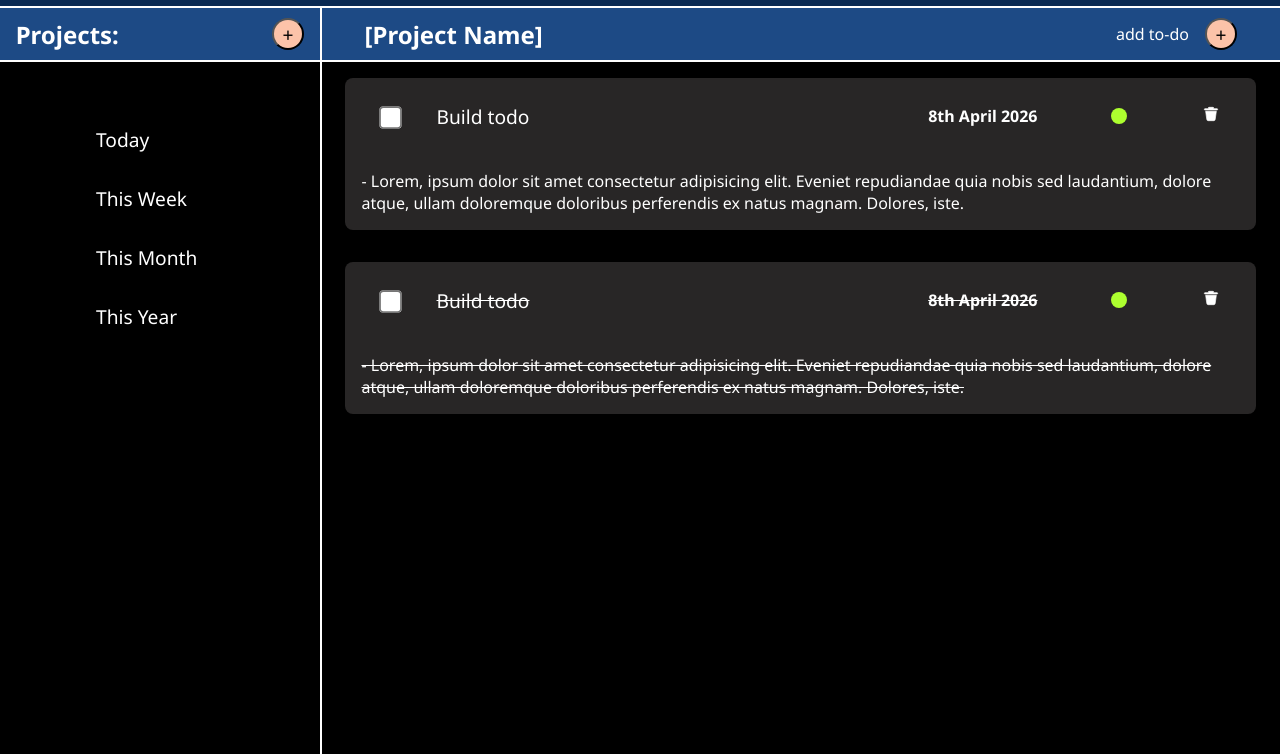
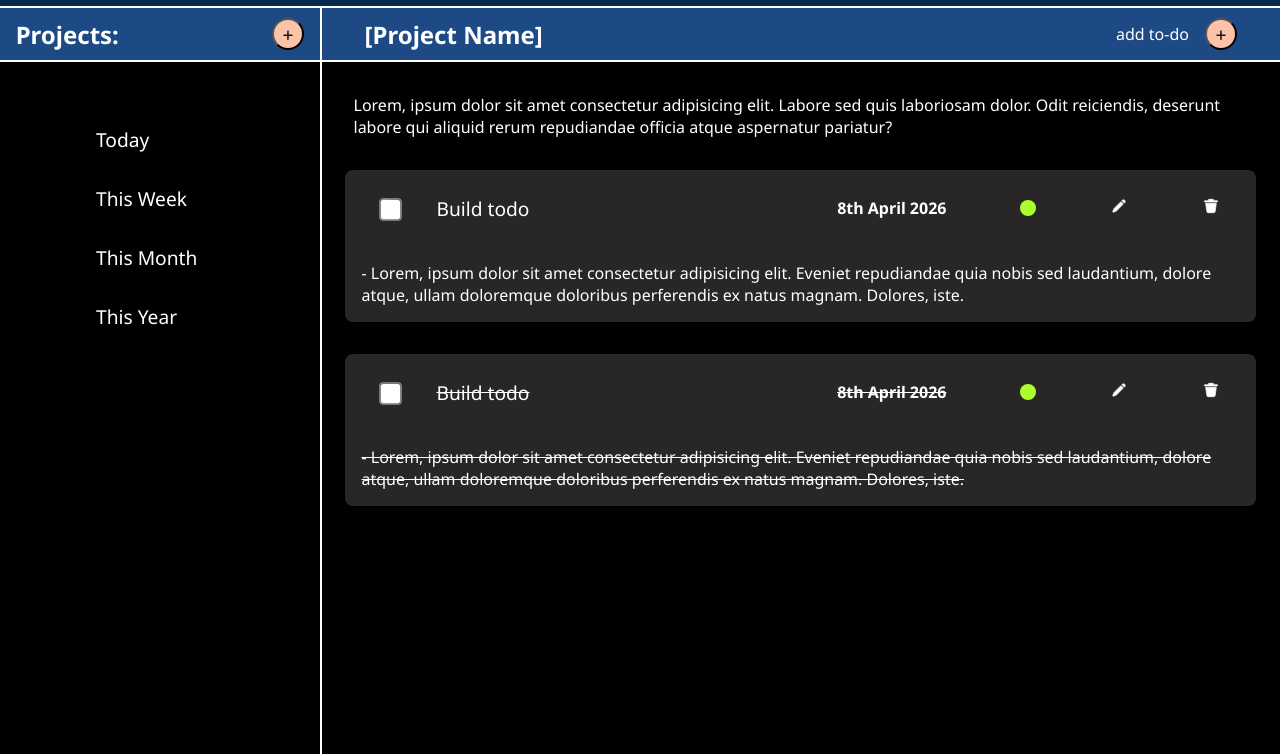
Before and after one commit to KanishqVerma/todo-app, a website built with webpack: page src/template.html in a window 1280 px wide. Shown: the part 56-810 px from the top of the page. Built offline with nearby package versions, Linux system fonts and the light colour scheme.

Commit message:
Add edit button on todo

```diff
--- a/src/styles.css
+++ b/src/styles.css
@@ -111,6 +111,10 @@ body{
     align-items: center;
 }
 
+.project-description{
+    padding: 2rem 2rem 1rem 2rem;
+}
+
 .main-content-card{
     background-color: rgb(40, 38, 38);
     width: 95%;
@@ -156,8 +160,8 @@ body{
 .todo-date{
     grid-row-start: 1;
     grid-row-end: 2;
-    grid-column-start: 7;
-    grid-column-end: 9;
+    grid-column-start: 6;
+    grid-column-end: 8;
     font-weight: bold;
 
     align-content: center;
@@ -168,14 +172,29 @@ body{
 .todo-priority{
     grid-row-start: 1;
     grid-row-end: 2;
-    grid-column-start: 9;
-    grid-column-end: 10;
+    grid-column-start: 8;
+    grid-column-end: 9;
     border-radius: 50%;
     background-color: greenyellow;
     width: 16px;
     height: 16px;
     justify-self: center;
     align-self: center;
+}
+
+.todo-edit{
+    grid-row-start: 1;
+    grid-row-end: 2;
+    grid-column-start: 9;
+    grid-column-end: 10;
+    justify-self: center;
+    align-self: center;
+}
+
+.todo-edit svg:hover{
+    color: var(--primary-blue);
+    stroke: var(--primary-blue);
+    transform: scale(1.2);
 }
 
 .todo-delete{
--- a/src/template.html
+++ b/src/template.html
@@ -32,6 +32,9 @@
                 <button class="add-button">+</button>
             </div>
             <div class="main-content-card-container">
+                <p class="project-description">
+                    Lorem, ipsum dolor sit amet consectetur adipisicing elit. Labore sed quis laboriosam dolor. Odit reiciendis, deserunt labore qui aliquid rerum repudiandae officia atque aspernatur pariatur?
+                </p>
                 <div class="main-content-card">
                     <div class="todo-checkbox">
                         <input type="checkbox">
@@ -44,6 +47,9 @@
                     </div>
                     <div class="todo-priority">
 
+                    </div>
+                    <div class="todo-edit">
+                        <svg width="16px" height="16px" viewBox="0 0 24 24" fill="currentColor" xmlns="http://www.w3.org/2000/svg" stroke="currentColor"><g id="SVGRepo_bgCarrier" stroke-width="0"></g><g id="SVGRepo_tracerCarrier" stroke-linecap="round" stroke-linejoin="round"></g><g id="SVGRepo_iconCarrier"><path fill-rule="evenodd" clip-rule="evenodd" d="m3.99 16.854-1.314 3.504a.75.75 0 0 0 .966.965l3.503-1.314a3 3 0 0 0 1.068-.687L18.36 9.175s-.354-1.061-1.414-2.122c-1.06-1.06-2.122-1.414-2.122-1.414L4.677 15.786a3 3 0 0 0-.687 1.068zm12.249-12.63 1.383-1.383c.248-.248.579-.406.925-.348.487.08 1.232.322 1.934 1.025.703.703.945 1.447 1.025 1.934.058.346-.1.677-.348.925L19.774 7.76s-.353-1.06-1.414-2.12c-1.06-1.062-2.121-1.415-2.121-1.415z" fill="currentColor"></path></g></svg>
                     </div>
                     <div class="todo-delete">
                         <svg fill="currentColor" width="16px" height="16px" viewBox="0 0 24 24" xmlns="http://www.w3.org/2000/svg" stroke="currentColor"><g id="SVGRepo_bgCarrier" stroke-width="0"></g><g id="SVGRepo_tracerCarrier" stroke-linecap="round" stroke-linejoin="round"></g><g id="SVGRepo_iconCarrier"><path d="M5.755,20.283,4,8H20L18.245,20.283A2,2,0,0,1,16.265,22H7.735A2,2,0,0,1,5.755,20.283ZM21,4H16V3a1,1,0,0,0-1-1H9A1,1,0,0,0,8,3V4H3A1,1,0,0,0,3,6H21a1,1,0,0,0,0-2Z"></path></g></svg>
@@ -64,6 +70,9 @@
                     </div>
                     <div class="todo-priority">
 
+                    </div>
+                    <div class="todo-edit">
+                        <svg width="16px" height="16px" viewBox="0 0 24 24" fill="currentColor" xmlns="http://www.w3.org/2000/svg" stroke="currentColor"><g id="SVGRepo_bgCarrier" stroke-width="0"></g><g id="SVGRepo_tracerCarrier" stroke-linecap="round" stroke-linejoin="round"></g><g id="SVGRepo_iconCarrier"><path fill-rule="evenodd" clip-rule="evenodd" d="m3.99 16.854-1.314 3.504a.75.75 0 0 0 .966.965l3.503-1.314a3 3 0 0 0 1.068-.687L18.36 9.175s-.354-1.061-1.414-2.122c-1.06-1.06-2.122-1.414-2.122-1.414L4.677 15.786a3 3 0 0 0-.687 1.068zm12.249-12.63 1.383-1.383c.248-.248.579-.406.925-.348.487.08 1.232.322 1.934 1.025.703.703.945 1.447 1.025 1.934.058.346-.1.677-.348.925L19.774 7.76s-.353-1.06-1.414-2.12c-1.06-1.062-2.121-1.415-2.121-1.415z" fill="currentColor"></path></g></svg>
                     </div>
                     <div class="todo-delete">
                         <svg fill="currentColor" width="16px" height="16px" viewBox="0 0 24 24" xmlns="http://www.w3.org/2000/svg" stroke="currentColor"><g id="SVGRepo_bgCarrier" stroke-width="0"></g><g id="SVGRepo_tracerCarrier" stroke-linecap="round" stroke-linejoin="round"></g><g id="SVGRepo_iconCarrier"><path d="M5.755,20.283,4,8H20L18.245,20.283A2,2,0,0,1,16.265,22H7.735A2,2,0,0,1,5.755,20.283ZM21,4H16V3a1,1,0,0,0-1-1H9A1,1,0,0,0,8,3V4H3A1,1,0,0,0,3,6H21a1,1,0,0,0,0-2Z"></path></g></svg>
```
